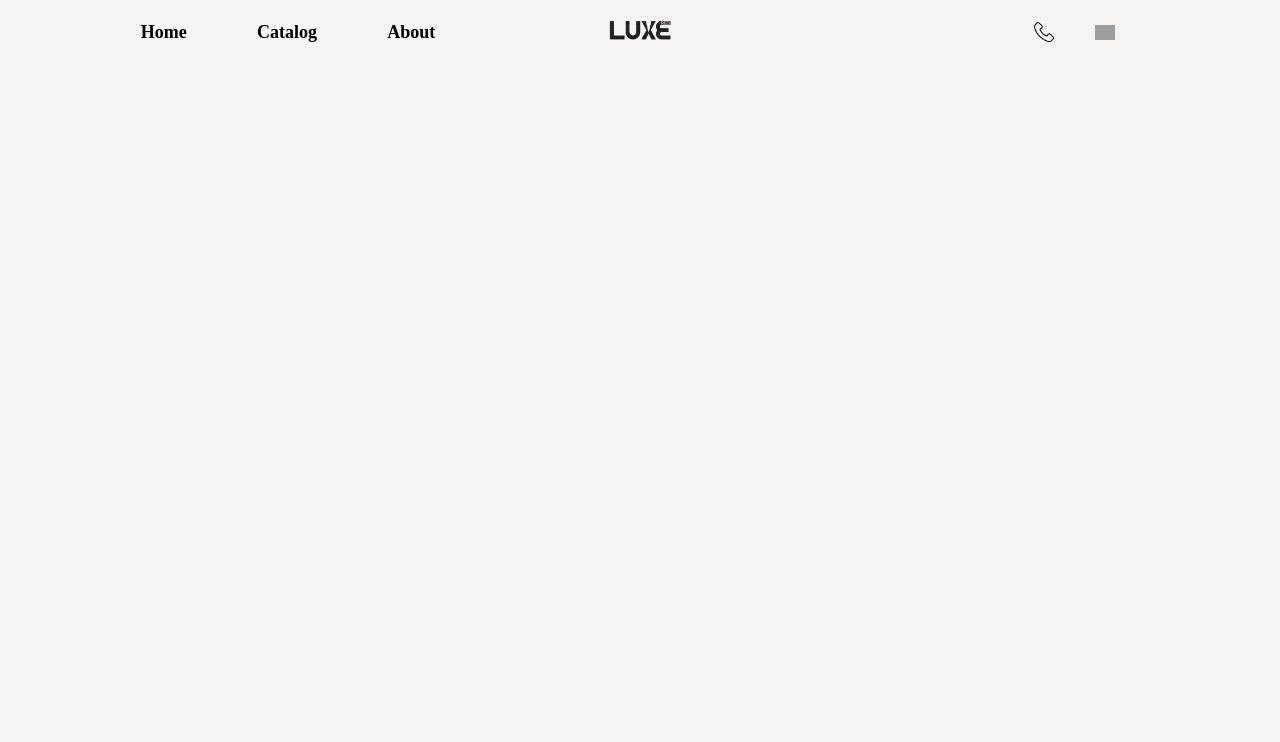
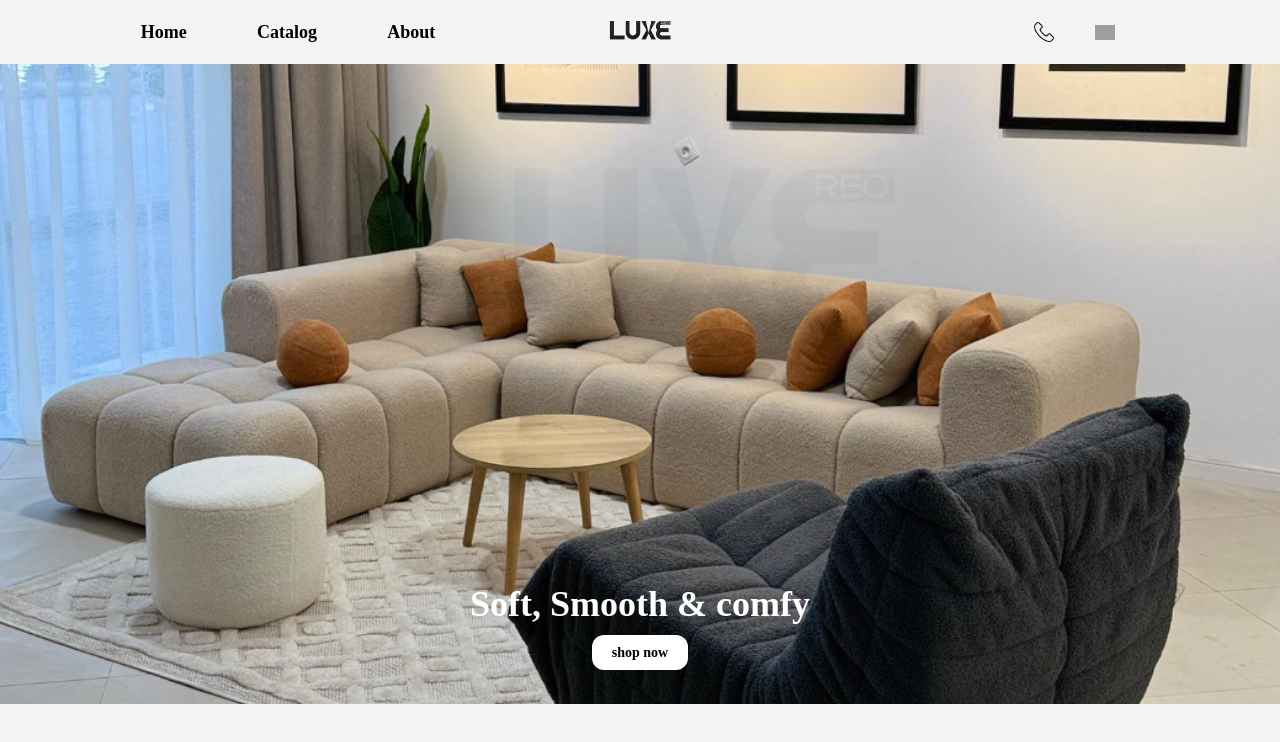
Before and after one commit to wailsb/luxe-webapp, a Next.js app: page / in a window 1280 px wide. Shown: the top 742 px of the page. Built offline with nearby package versions, Linux system fonts and the light colour scheme; grey boxes are pictures that could not be loaded.

Commit message:
added banner

```diff
--- a/src/Components/desktop/Navbar.tsx
+++ b/src/Components/desktop/Navbar.tsx
@@ -1,29 +1,30 @@
+import { useState, useEffect } from "react";
 import Image from "next/image";
 import Link from "next/link";
-import { useState, useEffect } from "react";
 
 export default function Navbar() {
     const [widthNav, setWidth] = useState(0);
     const [heightNav, setHeight] = useState(0);
+    const [mounted, setMounted] = useState(false);
+
     function calculateWidth() {
-        console.log("Calculating width");
         const ScreenWidth = window.innerWidth;
         setHeight((ScreenWidth * 5) / 100);
-        console.log("ScreenWidth: ", ScreenWidth);
-        console.log("HeightNav: ", (ScreenWidth * 20) / 100);
-        console.log("WidthNav: ", (ScreenWidth * 36) / 100);
         return (ScreenWidth * 10) / 100;
     }
 
-
     useEffect(() => {
-
+        setMounted(true);
         setWidth(calculateWidth());
         const handleResize = () => {
             setWidth(calculateWidth());
         };
         window.addEventListener("resize", handleResize);
+        return () => window.removeEventListener("resize", handleResize);
     }, []);
+
+    if (!mounted) return null; // Prevent SSR mismatch
+
     return (
         <nav className="flex justify-center">
             <div className="flex flex-1 justify-around items-center">
--- a/src/Components/phone/NavbarPhone.tsx
+++ b/src/Components/phone/NavbarPhone.tsx
@@ -5,25 +5,26 @@ import { useState, useEffect } from "react";
 export default function NavbarPhone() {
     const [widthNav, setWidth] = useState(0);
     const [heightNav, setHeight] = useState(0);
+    const [mounted, setMounted] = useState(false);
+
     function calculateWidth() {
-        console.log("Calculating width");
         const ScreenWidth = window.innerWidth;
         setHeight((ScreenWidth * 10) / 100);
-        console.log("ScreenWidth: ", ScreenWidth);
-        console.log("HeightNav: ", (ScreenWidth * 20) / 100);
-        console.log("WidthNav: ", (ScreenWidth * 36) / 100);
         return (ScreenWidth * 15) / 100;
     }
 
-
     useEffect(() => {
-
+        setMounted(true);
         setWidth(calculateWidth());
         const handleResize = () => {
             setWidth(calculateWidth());
         };
         window.addEventListener("resize", handleResize);
+        return () => window.removeEventListener("resize", handleResize);
     }, []);
+
+    if (!mounted) return null; // Prevent SSR mismatch
+
     return (
         <nav className="flex justify-center">
             <div className="flex flex-1 justify-start items-center">
@@ -34,7 +35,6 @@ export default function NavbarPhone() {
             <Link href="/" className="items-center">
                 <Image src="/logo.png" alt="Description" style={{ objectFit: "contain", width: `${widthNav}px`, height: `${heightNav}px` }} width={widthNav} height={heightNav} />
             </Link>
-
             <div className="flex flex-1"/>
         </nav>
     );
--- /dev/null
+++ b/src/Components/shared/Banner.tsx
@@ -0,0 +1,35 @@
+import Link from "next/link";
+import { useEffect, useState } from "react";
+
+export default function Banner({ imageUrl }: { imageUrl: string }) {
+    const [windowHeight, setWindowHeight] = useState<number | null>(null);
+
+    useEffect(() => {
+        const handleResize = () => {
+            setWindowHeight(window.innerHeight * 0.8); // Set height to 80% of the window height
+        };
+
+        handleResize();
+        window.addEventListener("resize", handleResize);
+
+        return () => {
+            window.removeEventListener("resize", handleResize);
+        };
+    }, []);
+
+    if (windowHeight === null) return null; // Prevent SSR mismatch
+
+    return (
+        <div
+            style={{ backgroundImage: `url(${imageUrl})`, height: `${windowHeight}px` }}
+            className="bg-cover bg-center bg-gray-200 p-4 text-center relative"
+        >
+            <div className="absolute bottom-10 left-1/2 transform -translate-x-1/2">
+                <h1 className="text-4xl font-bold text-white mb-4">Soft, Smooth & comfy</h1>
+                <Link href="/Catalog" className="text-black py-2.5 px-5 bg-white rounded-xl text-sm font-semibold">
+                    shop now
+                </Link>
+            </div>
+        </div>
+    );
+}
--- a/src/app/page.tsx
+++ b/src/app/page.tsx
@@ -1,6 +1,7 @@
 "use client";
 import Navbar from "@/Components/desktop/Navbar";
 import NavbarPhone from "@/Components/phone/NavbarPhone";
+import Banner from "@/Components/shared/Banner";
 
 export default function Home() {
   const IsDesktop= typeof window !== "undefined" && window.innerWidth >= 768;
@@ -8,6 +9,7 @@ export default function Home() {
       <div>
 
         {IsDesktop ? <Navbar /> : <NavbarPhone />}
+        <Banner imageUrl="/Banner.png" />
       </div>
     );
 }
```
Also changed, not shown: public/Banner.png (added).
